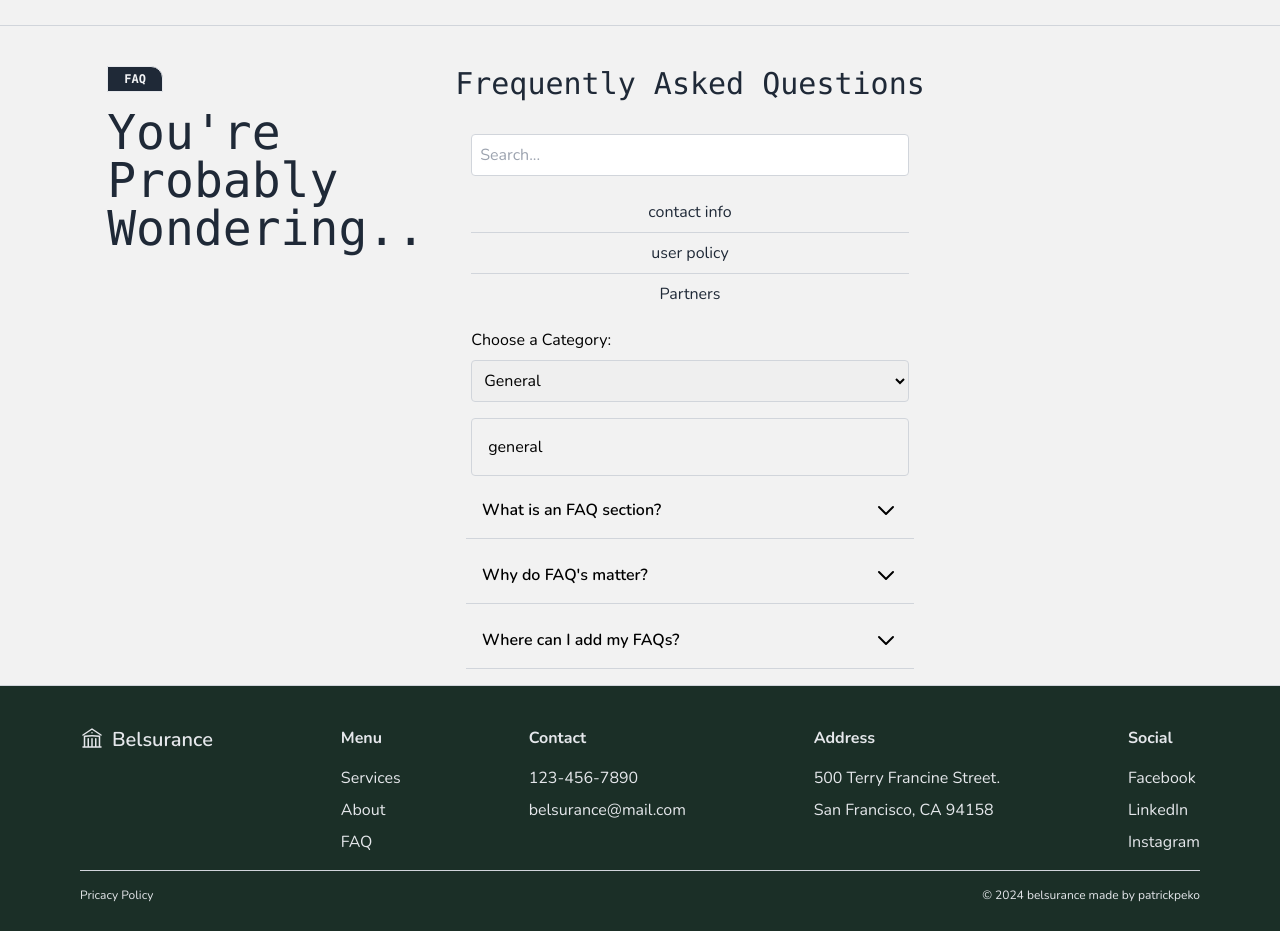
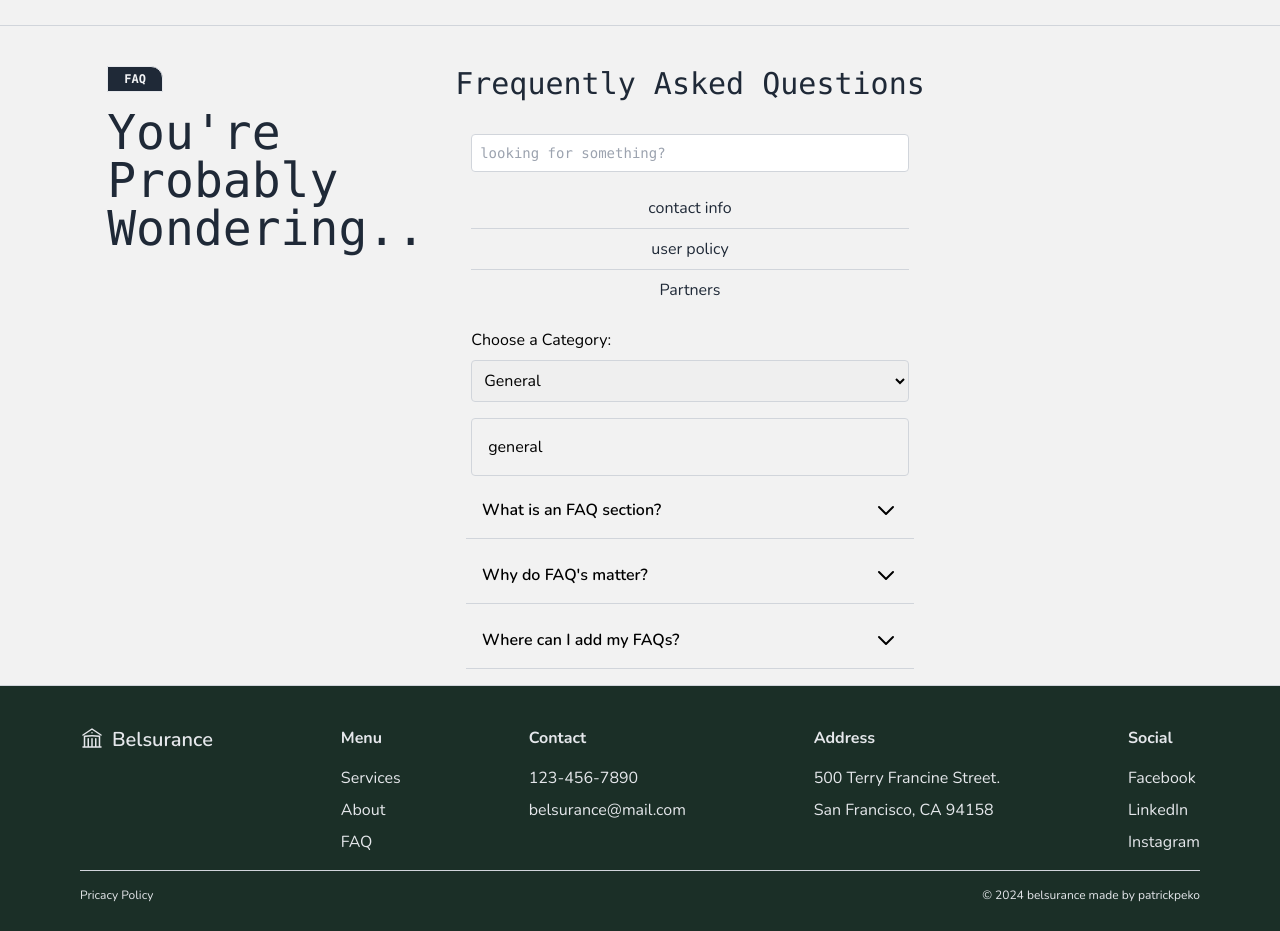
Before and after one commit to patrickashi/belsurance, a React (Create React App) app: page / in a window 1280 px wide. Shown: the part 4500-5431 px from the top of the page. Built offline with nearby package versions, Linux system fonts and the light colour scheme; grey boxes are pictures that could not be loaded.

Commit message:
new
add new

```diff
--- a/src/Components/Searchcomponent.jsx
+++ b/src/Components/Searchcomponent.jsx
@@ -26,8 +26,8 @@ const Searchcomponent = () => {
         type="text"
         value={query}
         onChange={handleSearch}
-        className="p-2 border border-gray-300 rounded mb-4 w-full"
-        placeholder="Search..."
+        className="p-2 border border-gray-300 rounded mb-4 w-full font-mono text-sm"
+        placeholder="looking for something?"
       />
       {filteredData.length > 0 ? (
         <ul className="w-full ">
```
